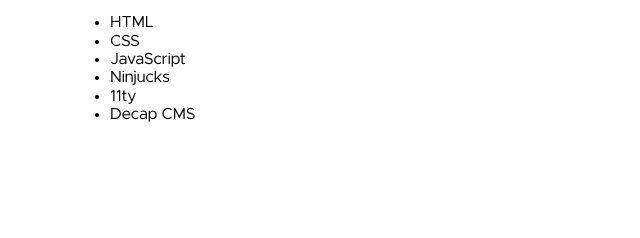
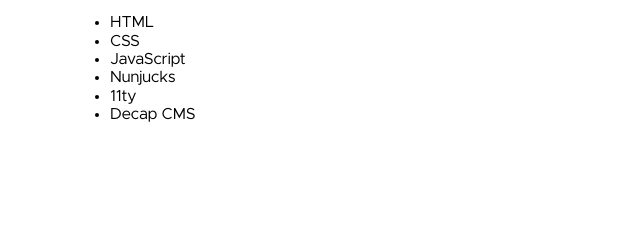
Before and after one commit to ach1209/eleventy-demo, an Eleventy site: page src/about.md in a window 1280 px wide. Shown: the part 216-454 px from the top of the page, 0-640 px from the left. Built offline with nearby package versions, Linux system fonts and the light colour scheme; Eleventy itself is replaced by a stand-in of ours; files that its build step writes are made by us from their sources.

Commit message:
Update Pages “about”

```diff
--- a/src/about.md
+++ b/src/about.md
@@ -12,6 +12,6 @@
 * HTML
 * CSS
 * JavaScript
-* Ninjucks
+* Nunjucks
 * 11ty
 * Decap CMS
```
